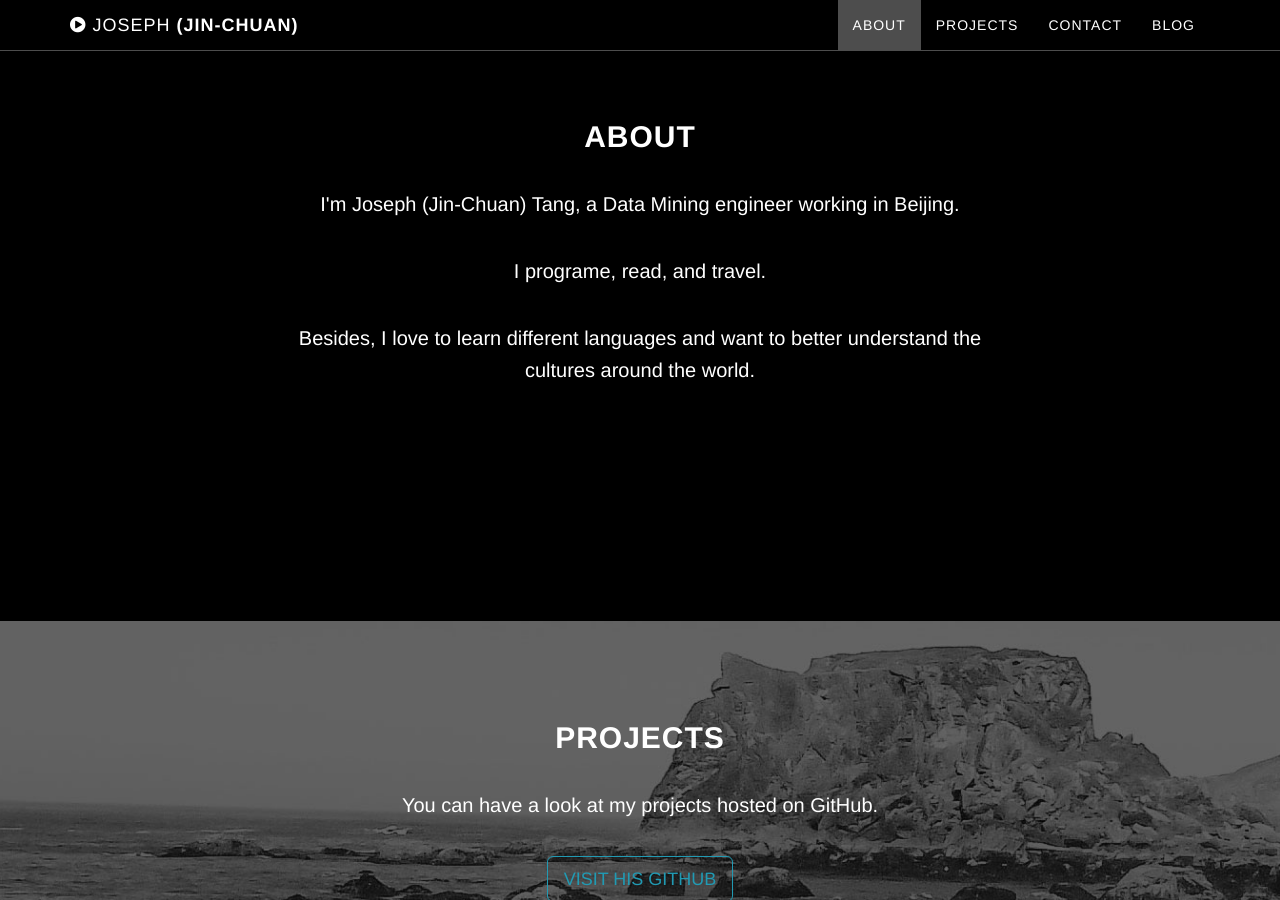
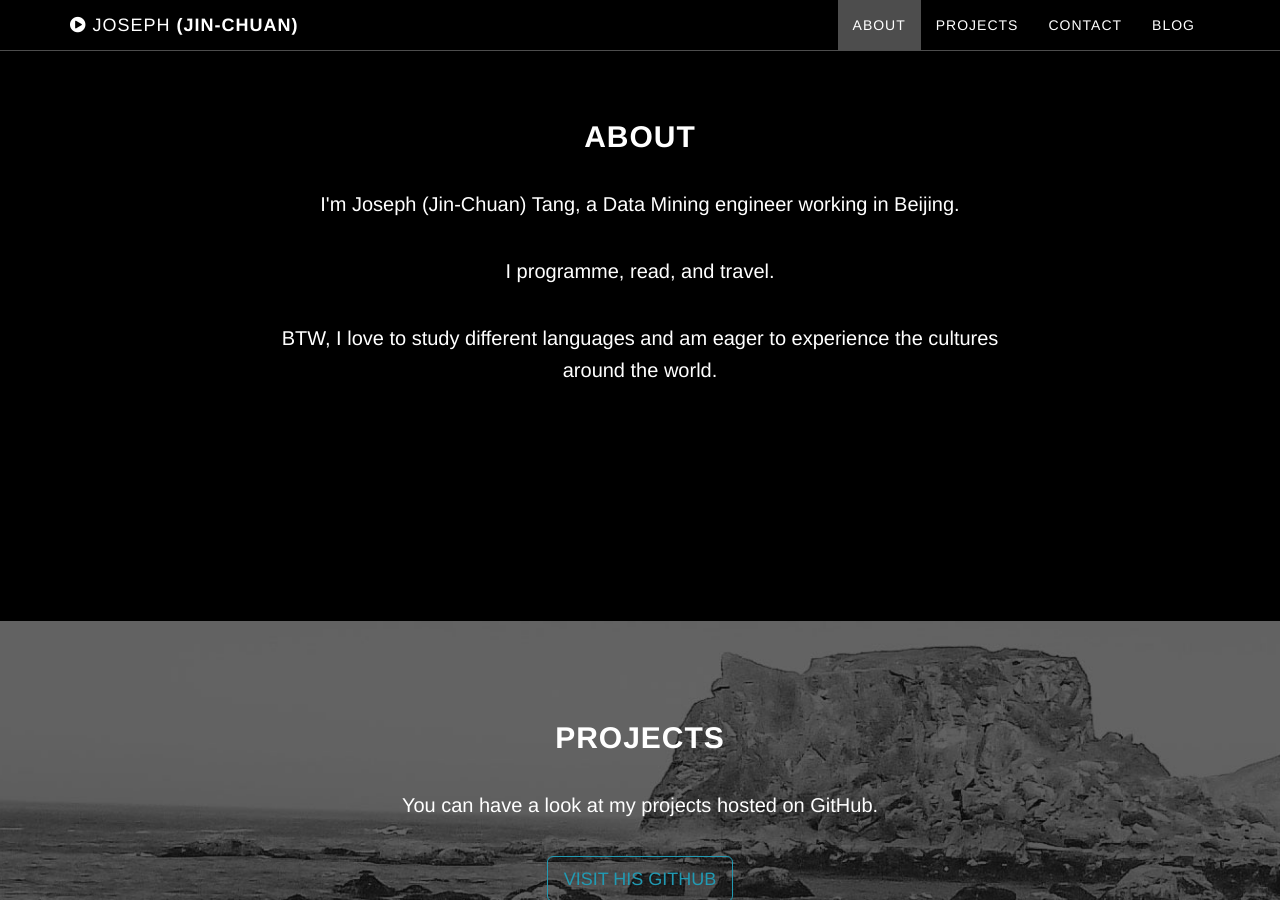
Before and after one commit to jinntrance/profile, a Jekyll site: the page built from index.html, in a window 1280 px wide and 900 px high, scrolled down 980 px. Built offline with Jekyll 4.4.1, drawn with Linux system fonts in a browser that asks for light colours; Markdown is read by kramdown in place of the engine named in the settings.

Commit message:
update about

```diff
--- a/_config.yml
+++ b/_config.yml
@@ -31,5 +31,7 @@ social:
 # Build settings
 markdown: redcarpet
 permalink: pretty
+sass:
+  style: compressed
 redcarpet:
     extensions: ["no_intra_emphasis", "fenced_code_blocks", "autolink", "strikethrough", "superscript"]
--- a/_includes/about.html
+++ b/_includes/about.html
@@ -4,8 +4,8 @@
             <div class="col-lg-8 col-lg-offset-2">
                 <h2>About</h2>
                 <p>I'm Joseph (Jin-Chuan) Tang, a Data Mining engineer working in Beijing.</p>
-                <p>I programe, read, and travel. </p>
-                <p>Besides, I love to learn different languages and want to better understand the cultures around the world. </p>
+                <p>I programme, read, and travel. </p>
+                <p>BTW, I love to study different languages and am eager to experience the cultures around the world. </p>
             </div>
         </div>
     </section>
```
